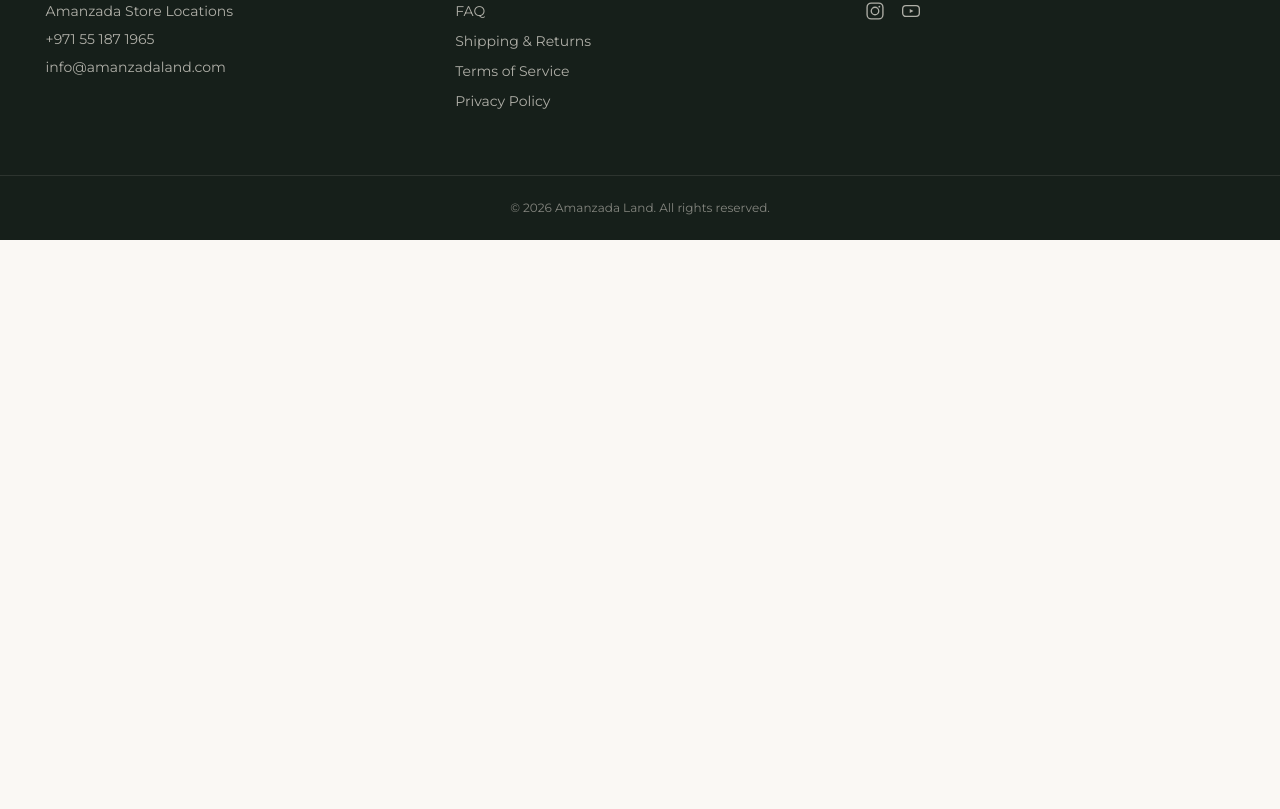
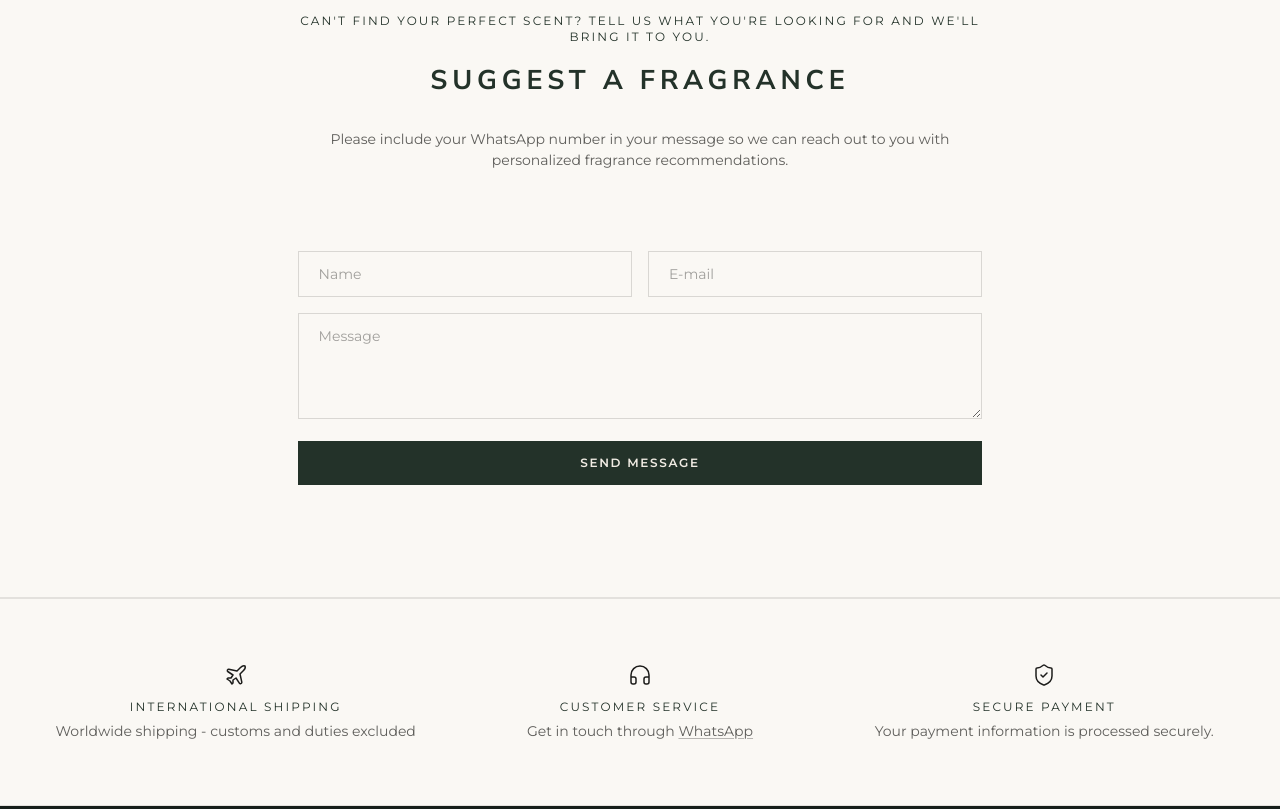
Before and after one commit to AwaisAmin/perfume-land, a Next.js app: page / in a window 1280 px wide. Shown: the part 8931-9740 px from the top of the page. Before the commit the page ends 9171 px from the top, so only its background shows below. Built offline with nearby package versions, Linux system fonts and the light colour scheme.

Commit message:
implemetn the contact form

```diff
--- a/src/app/globals.css
+++ b/src/app/globals.css
@@ -164,6 +164,19 @@ h6 {
   }
 }
 
+/* The reference theme's --section-vertical-spacing-tight variant — used by
+   the trust-badges row, which sits closer to its neighbors than a regular
+   section. */
+.text-fluid-section-gap-tight {
+  padding-block: 2.5rem;
+}
+
+@media screen and (min-width: 1000px) {
+  .text-fluid-section-gap-tight {
+    padding-block: 4rem;
+  }
+}
+
 /* Matches the original marquee band's exact fluid values (scaling between
    a 375px and 1400px viewport): font-size 14px→34px, the gap between
    repeated items 25px→50px, and the band's vertical padding 10px→30px. */
--- a/src/app/page.tsx
+++ b/src/app/page.tsx
@@ -7,6 +7,8 @@ import BeforeAfter from "@/components/home/BeforeAfter";
 import FeaturedProduct from "@/components/home/FeaturedProduct";
 import AboutValues from "@/components/home/AboutValues";
 import Newsletter from "@/components/home/Newsletter";
+import ContactForm from "@/components/shared/ContactForm";
+import TrustBadges from "@/components/shared/TrustBadges";
 import { collections, featuredProduct } from "@/data/products";
 import type { Collection } from "@/lib/types";
 
@@ -37,6 +39,8 @@ export default function Home() {
       <FeaturedProduct product={featuredProduct} />
       <AboutValues />
       <Newsletter />
+      <ContactForm />
+      <TrustBadges />
     </>
   );
 }
--- /dev/null
+++ b/src/components/shared/ContactForm.tsx
@@ -0,0 +1,98 @@
+"use client";
+
+import { useState } from "react";
+import Reveal from "@/components/ui/Reveal";
+
+type ContactFormProps = {
+  kicker?: string;
+  title?: string;
+  description?: string;
+};
+
+/**
+ * The "Suggest a Fragrance" contact form — a standalone, page-agnostic
+ * section (no home-specific assumptions), so it can be dropped onto any
+ * page via a plain import, optionally overriding its copy via props.
+ */
+export default function ContactForm({
+  kicker = "Can't find your perfect scent? Tell us what you're looking for and we'll bring it to you.",
+  title = "Suggest a Fragrance",
+  description = "Please include your WhatsApp number in your message so we can reach out to you with personalized fragrance recommendations.",
+}: ContactFormProps) {
+  const [submitted, setSubmitted] = useState(false);
+
+  return (
+    <section className="text-fluid-section-gap border-y border-ink/10 bg-cream-50">
+      {/* container-app's own responsive gutter padding stacks with this
+          max-width, so the cap needs to be the reference site's 680px
+          content width PLUS that gutter (2×48px at desktop) — otherwise
+          the actual content renders narrower than the real container--xs. */}
+      <div className="container-app mx-auto max-w-194">
+        <Reveal className="text-center">
+          <p className="text-xs font-normal uppercase tracking-[0.18em] text-forest-900">
+            {kicker}
+          </p>
+          <h2 className="text-fluid-h2 mt-5 font-bold text-forest-900">{title}</h2>
+          <p className="mt-8 text-ink/70">{description}</p>
+        </Reveal>
+
+        <form
+          className="mt-20 grid gap-4"
+          onSubmit={(e) => {
+            e.preventDefault();
+            setSubmitted(true);
+          }}
+        >
+          <div className="grid gap-4 sm:grid-cols-2">
+            <div>
+              <label htmlFor="contact-name" className="sr-only">
+                Name
+              </label>
+              <input
+                id="contact-name"
+                type="text"
+                required
+                placeholder="Name"
+                autoComplete="name"
+                className="w-full rounded-none border border-ink/15 bg-transparent px-5 py-3 text-sm text-ink placeholder:text-ink/40 focus:border-ink focus:outline-none"
+              />
+            </div>
+            <div>
+              <label htmlFor="contact-email" className="sr-only">
+                E-mail
+              </label>
+              <input
+                id="contact-email"
+                type="email"
+                required
+                placeholder="E-mail"
+                autoComplete="email"
+                className="w-full rounded-none border border-ink/15 bg-transparent px-5 py-3 text-sm text-ink placeholder:text-ink/40 focus:border-ink focus:outline-none"
+              />
+            </div>
+          </div>
+
+          <div>
+            <label htmlFor="contact-message" className="sr-only">
+              Message
+            </label>
+            <textarea
+              id="contact-message"
+              required
+              placeholder="Message"
+              rows={4}
+              className="w-full resize-y rounded-none border border-ink/15 bg-transparent px-5 py-3 text-sm text-ink placeholder:text-ink/40 focus:border-ink focus:outline-none"
+            />
+          </div>
+
+          <button
+            type="submit"
+            className="w-full cursor-pointer rounded-none bg-forest-900 py-3.5 text-xs font-semibold uppercase tracking-[0.14em] text-cream-100 transition-colors hover:bg-forest-950"
+          >
+            {submitted ? "Thanks — we'll be in touch!" : "Send message"}
+          </button>
+        </form>
+      </div>
+    </section>
+  );
+}
--- /dev/null
+++ b/src/components/shared/TrustBadges.tsx
@@ -0,0 +1,64 @@
+import { Headphones, Plane, ShieldCheck } from "lucide-react";
+import type { ComponentType, ReactNode } from "react";
+import Reveal from "@/components/ui/Reveal";
+
+type Badge = {
+  icon: ComponentType<{ size?: number; strokeWidth?: number }>;
+  title: string;
+  description: ReactNode;
+};
+
+const whatsappLink = (
+  <a
+    href="tel:+971551871965"
+    className="underline decoration-ink/30 underline-offset-2 hover:text-ink"
+  >
+    WhatsApp
+  </a>
+);
+
+const badges: Badge[] = [
+  {
+    icon: Plane,
+    title: "International Shipping",
+    description: "Worldwide shipping - customs and duties excluded",
+  },
+  {
+    icon: Headphones,
+    title: "Customer Service",
+    description: <>Get in touch through {whatsappLink}</>,
+  },
+  {
+    icon: ShieldCheck,
+    title: "Secure Payment",
+    description: "Your payment information is processed securely.",
+  },
+];
+
+/**
+ * The reference site's three-icon trust-badges row — a standalone,
+ * page-agnostic section so it can be reused anywhere via a plain import.
+ */
+export default function TrustBadges() {
+  return (
+    <section className="text-fluid-section-gap-tight border-y border-ink/10 bg-cream-50">
+      <div className="container-app grid grid-cols-1 gap-6 sm:grid-cols-3">
+        {badges.map((badge, i) => (
+          <Reveal
+            key={badge.title}
+            delay={i * 0.05}
+            className="flex flex-col items-center gap-3 text-center"
+          >
+            <badge.icon size={24} strokeWidth={1.5} />
+            <div className="flex flex-col gap-1.5">
+              <p className="text-xs font-normal uppercase tracking-[0.18em] text-forest-900">
+                {badge.title}
+              </p>
+              <p className="text-sm text-ink/70">{badge.description}</p>
+            </div>
+          </Reveal>
+        ))}
+      </div>
+    </section>
+  );
+}
```
Also changed, not shown: 1 other file (tests, documents, lock files or other folders).
